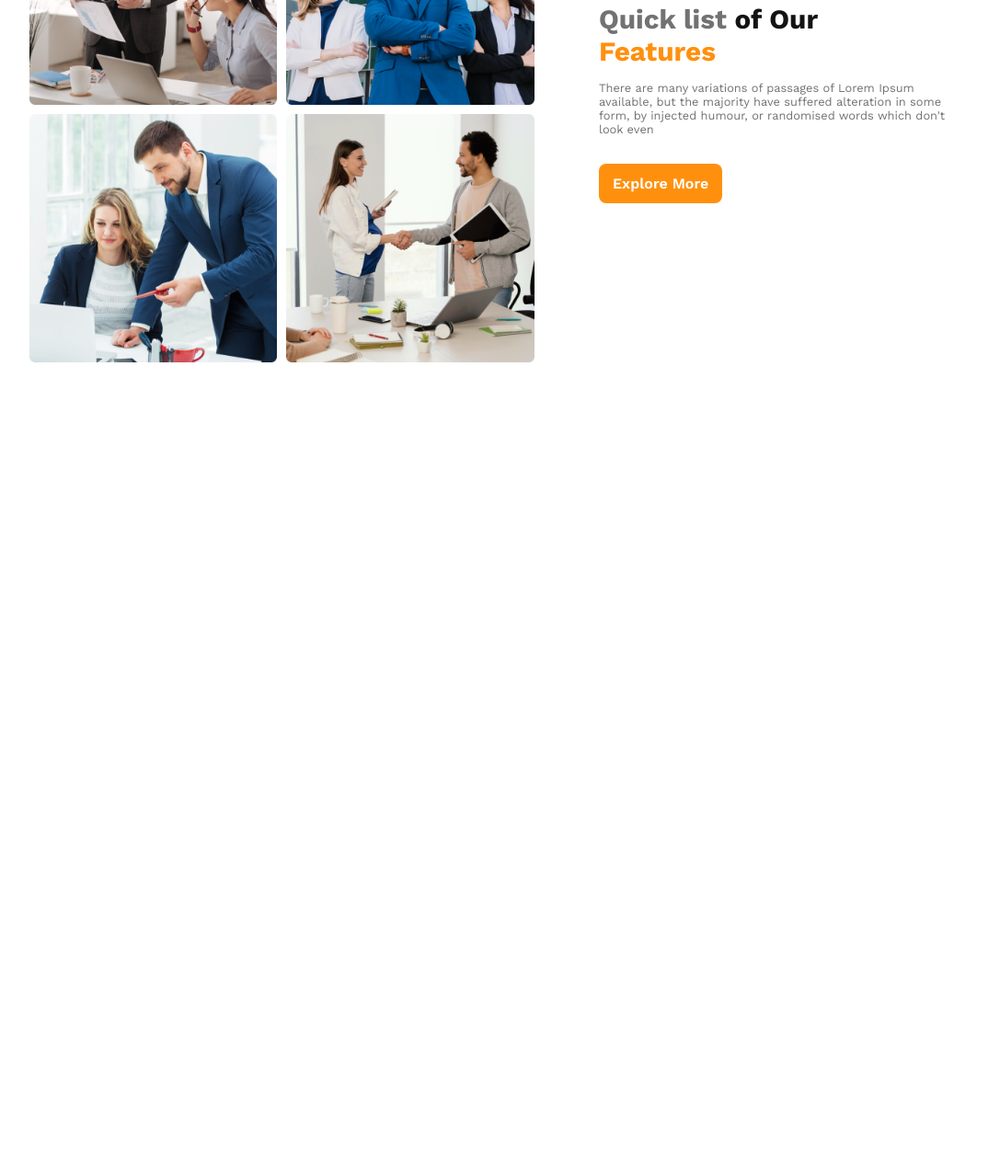
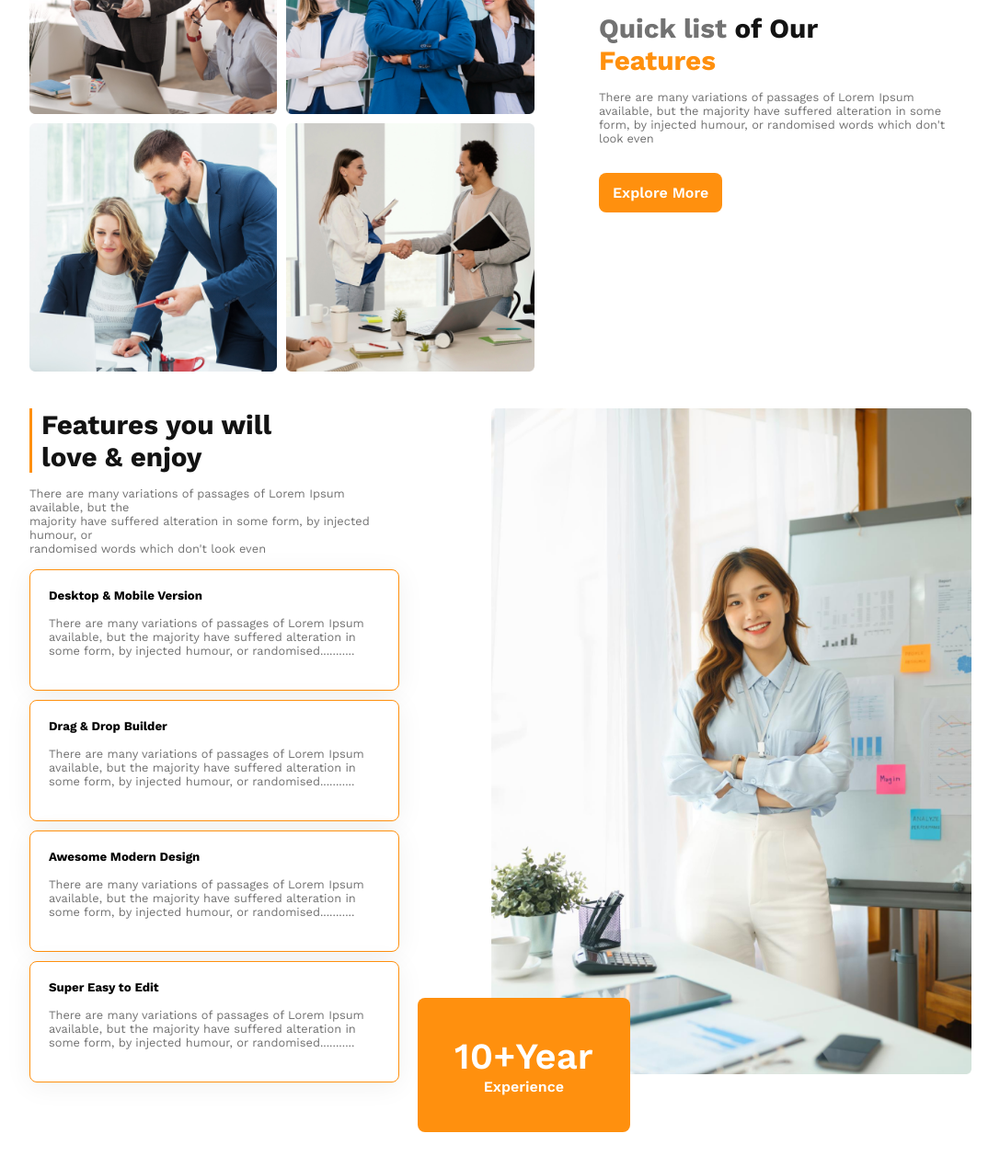
Before and after one commit to mdrasel97/g3-architects-project, a plain HTML site: page index.html in a window 1280 px wide. Shown: the part 1190-2460 px from the top of the page at 92% size, without its empty margins (96-1183 px from the left). Before the commit the page ends 1624 px from the top, so only its background shows below. Drawn offline with nearby package versions, Linux system fonts and the light colour scheme.

Commit message:
features section added

```diff
--- a/index.html
+++ b/index.html
@@ -54,24 +54,48 @@
              </section>
 
              <!-- Features you will love & enjoy -->
-             <!-- <section class="flex_display">
+             <section class="features flex_display">
                     <div class="features_text_content">
                         <h2 id="features_hadding" class="hadding_secendary">Features you will <br> love & enjoy</h2>
                         <p class="paragraph_primary">There are many variations of passages of Lorem Ipsum available, but the <br> majority have suffered alteration in some form, by injected humour, or <br> randomised words which don't look even</p>
+                        <!-- 1 -->
                         <div class="features_card_container">
                             <div class="card">
                                 <h5 >Desktop & Mobile Version</h5>
                                 <p class="paragraph_primary">There are many variations of passages of Lorem Ipsum available, but the majority have suffered alteration in some form, by injected humour, or randomised...........</p>
                             </div>
                         </div>
+                        <!-- 2 -->
+                        <div class="features_card_container">
+                            <div class="card">
+                                <h5 >Drag & Drop Builder</h5>
+                                <p class="paragraph_primary">There are many variations of passages of Lorem Ipsum available, but the majority have suffered alteration in some form, by injected humour, or randomised...........</p>
+                            </div>
+                        </div>
+                        <!-- 3 -->
+                        <div class="features_card_container">
+                            <div class="card">
+                                <h5 >Awesome Modern Design</h5>
+                                <p class="paragraph_primary">There are many variations of passages of Lorem Ipsum available, but the majority have suffered alteration in some form, by injected humour, or randomised...........</p>
+                            </div>
+                        </div>
+                        <!-- 4 -->
+                        <div class="features_card_container">
+                            <div class="card">
+                                <h5 >Super Easy to Edit</h5>
+                                <p class="paragraph_primary">There are many variations of passages of Lorem Ipsum available, but the majority have suffered alteration in some form, by injected humour, or randomised...........</p>
+                            </div>
+                        </div>
+
                     </div>
 
                     <div class="features_img_content">
                         <img src="./images/architect.png" alt="">
+                        <button id="year_btn" class="btn_primary">10+Year <br>
+                            <p id="Experience_btn">Experience</p></button>
                     </div>
-
                 </div>
-             </section> -->
+             </section>
         </main>
 
         <footer>
--- a/style.css
+++ b/style.css
@@ -22,7 +22,7 @@
     font-family: Work Sans;
     font-size: 3rem;
     font-weight: 700;
-    line-height: 50px;
+    line-height: 55px;
     text-align: center;
 }
 .hadding_secendary{
@@ -128,6 +128,10 @@
 }
 
 /* Features you will love & enjoy */
+.features{
+    gap: 100px;
+
+}
 .features_text_content{
     width: 65%;
 }
@@ -137,6 +141,25 @@
 }
 .features_img_content img{
     width: 100%;
+}
+.features_card_container{
+    border: 1px solid #FF900E;
+    border-radius: 8px;
+    box-shadow: 0px 4px 30px 0px rgba(0, 0, 0, 0.06);
+    background: rgb(255, 255, 255);
+    padding: 20px;
+    margin-bottom: 10px;
+}
+.features_img_content button{
+    padding: 40px;
+    margin-left: -80px;
+    margin-top: -100px;
+}
+#year_btn{
+    font-size: 2.50rem;
+}
+#Experience_btn{
+    font-size: 1rem;
 }
 
 
```
